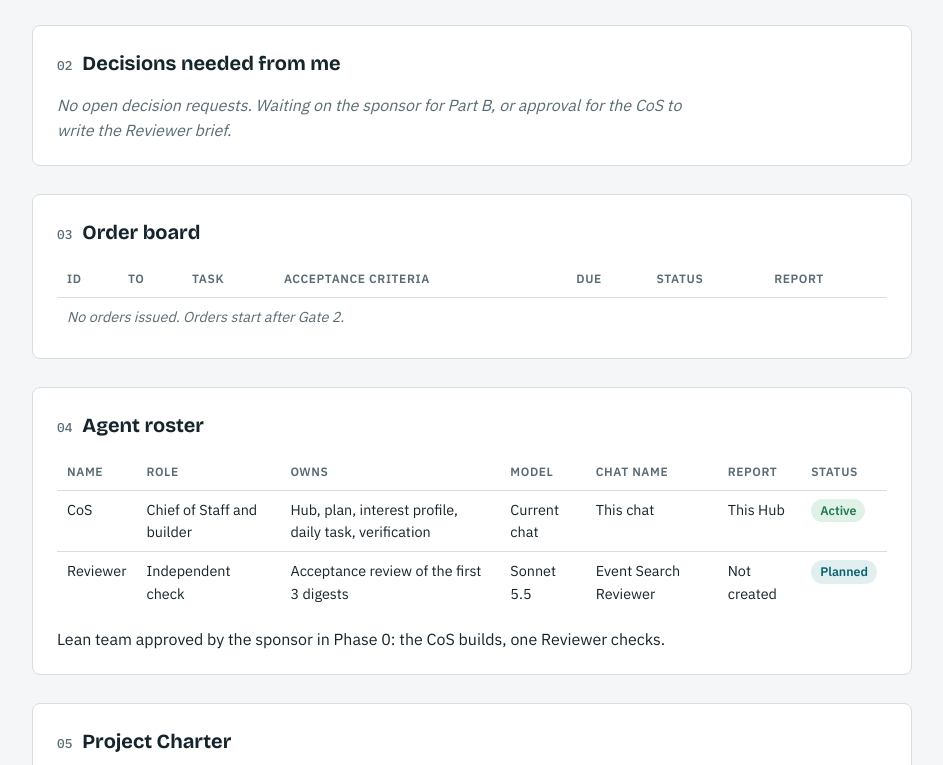
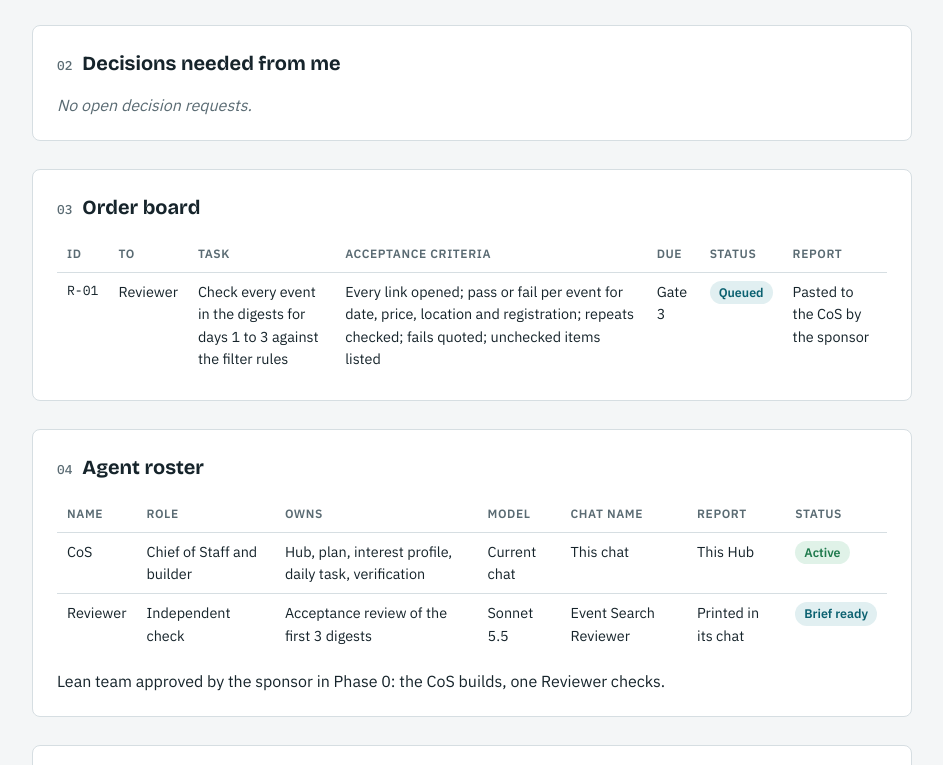
Before and after one commit to mikekhant/event-search, a plain HTML site: page hub/index.html in a window 1280 px wide. Shown: the part 555-1320 px from the top of the page, without its empty margins (168-1111 px from the left). Drawn offline with nearby package versions, Linux system fonts and the light colour scheme.

Commit message:
Add Reviewer brief and order R-01
Co-Authored-By: Claude Fable 5.2 <noreply@anthropic.com>
Claude-Session: https://claude.ai/code/session_01Xys9UGw8eQ6gWUctQKYV5i

```diff
--- a/hub/index.html
+++ b/hub/index.html
@@ -110,7 +110,7 @@ td.id { font-family: var(--mono); font-size: 0.82rem; white-space: nowrap; }
 
 <section id="decisions">
   <h2><span class="n">02</span>Decisions needed from me</h2>
-  <p class="empty">No open decision requests. Waiting on the sponsor for Part B, or approval for the CoS to write the Reviewer brief.</p>
+  <p class="empty">No open decision requests.</p>
 </section>
 
 <section id="orders">
@@ -118,7 +118,7 @@ td.id { font-family: var(--mono); font-size: 0.82rem; white-space: nowrap; }
   <div class="scroll">
   <table>
     <thead><tr><th>ID</th><th>To</th><th>Task</th><th>Acceptance criteria</th><th>Due</th><th>Status</th><th>Report</th></tr></thead>
-    <tbody><tr><td colspan="7" class="empty">No orders issued. Orders start after Gate 2.</td></tr></tbody>
+    <tbody><tr><td class="id">R-01</td><td>Reviewer</td><td>Check every event in the digests for days 1 to 3 against the filter rules</td><td>Every link opened; pass or fail per event for date, price, location and registration; repeats checked; fails quoted; unchecked items listed</td><td>Gate 3</td><td><span class="pill plain">Queued</span></td><td>Pasted to the CoS by the sponsor</td></tr></tbody>
   </table>
   </div>
 </section>
@@ -130,7 +130,7 @@ td.id { font-family: var(--mono); font-size: 0.82rem; white-space: nowrap; }
     <thead><tr><th>Name</th><th>Role</th><th>Owns</th><th>Model</th><th>Chat name</th><th>Report</th><th>Status</th></tr></thead>
     <tbody>
       <tr><td>CoS</td><td>Chief of Staff and builder</td><td>Hub, plan, interest profile, daily task, verification</td><td>Current chat</td><td>This chat</td><td>This Hub</td><td><span class="pill green">Active</span></td></tr>
-      <tr><td>Reviewer</td><td>Independent check</td><td>Acceptance review of the first 3 digests</td><td>Sonnet 5.5</td><td>Event Search Reviewer</td><td>Not created</td><td><span class="pill plain">Planned</span></td></tr>
+      <tr><td>Reviewer</td><td>Independent check</td><td>Acceptance review of the first 3 digests</td><td>Sonnet 5.5</td><td>Event Search Reviewer</td><td>Printed in its chat</td><td><span class="pill plain">Brief ready</span></td></tr>
     </tbody>
   </table>
   </div>
@@ -364,6 +364,8 @@ td.id { font-family: var(--mono); font-size: 0.82rem; white-space: nowrap; }
       <tr><td>Nov 20, 2026</td><td>Reviewer runs on Sonnet 5.5</td><td>CoS</td><td>Link and filter checks are routine work</td></tr>
       <tr><td>Nov 20, 2026</td><td>D-02: one-time memory test approved (option A)</td><td>Sponsor</td><td>Top risk, cheap to test</td></tr>
       <tr><td>Nov 20, 2026</td><td>Gate 2 approved</td><td>Sponsor</td><td>Plan accepted</td></tr>
+      <tr><td>Nov 20, 2026</td><td>CoS writes the Reviewer brief; no Part B template</td><td>Sponsor</td><td>One agent only</td></tr>
+      <tr><td>Nov 20, 2026</td><td>Reviewer prints its report in chat and the sponsor carries it to the CoS</td><td>CoS</td><td>The CoS cannot read other chats</td></tr>
       <tr><td>Nov 20, 2026</td><td>Daily runs use Sonnet 5.5, not Fable</td><td>Sponsor</td><td>Keeps daily runs off the weekly Fable limit</td></tr>
       <tr><td>Nov 20, 2026</td><td>Daily task starts at 7:37am Pacific</td><td>CoS</td><td>Runs on the hour can be delayed; an early start has the digest ready by 8:00</td></tr>
       <tr><td>Nov 20, 2026</td><td>The run reads the interest profile from the project each day</td><td>CoS</td><td>The sponsor can change interests by editing one doc</td></tr>
```
Also changed, not shown: 1 other file.
